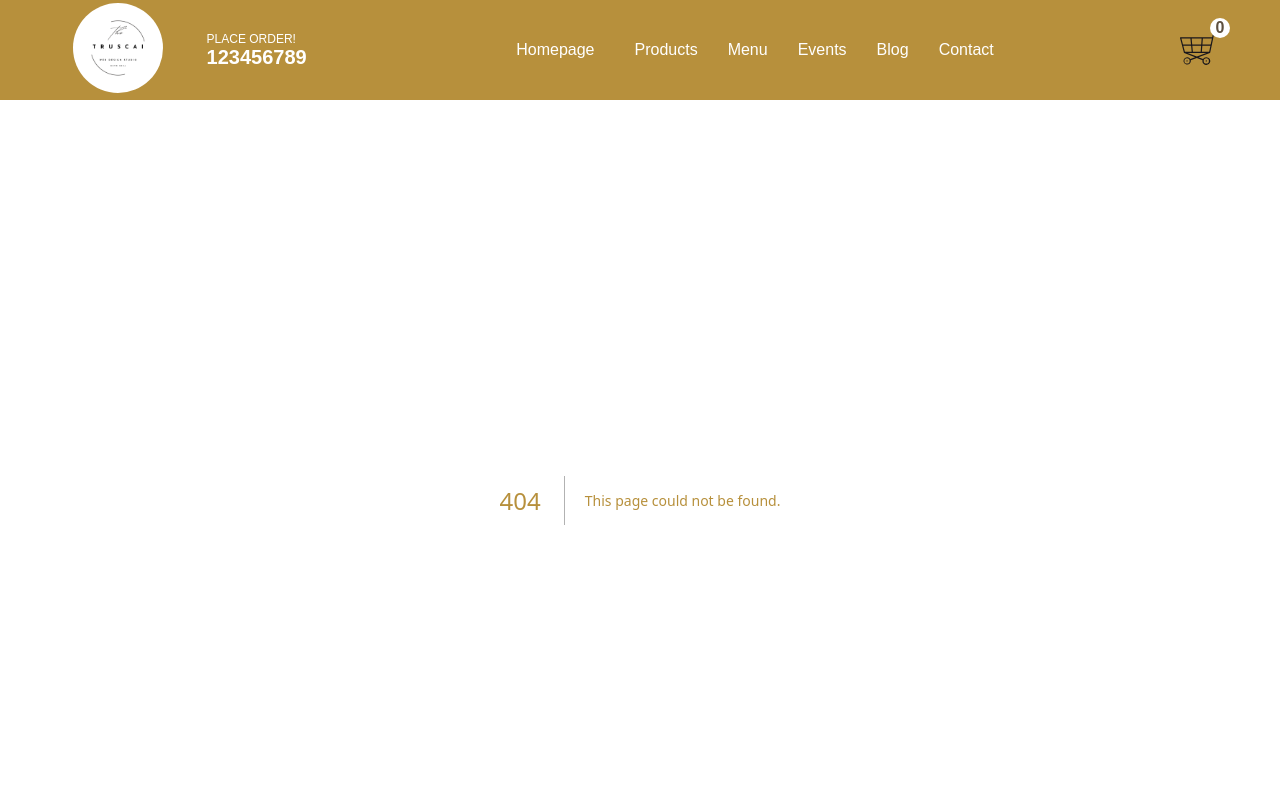
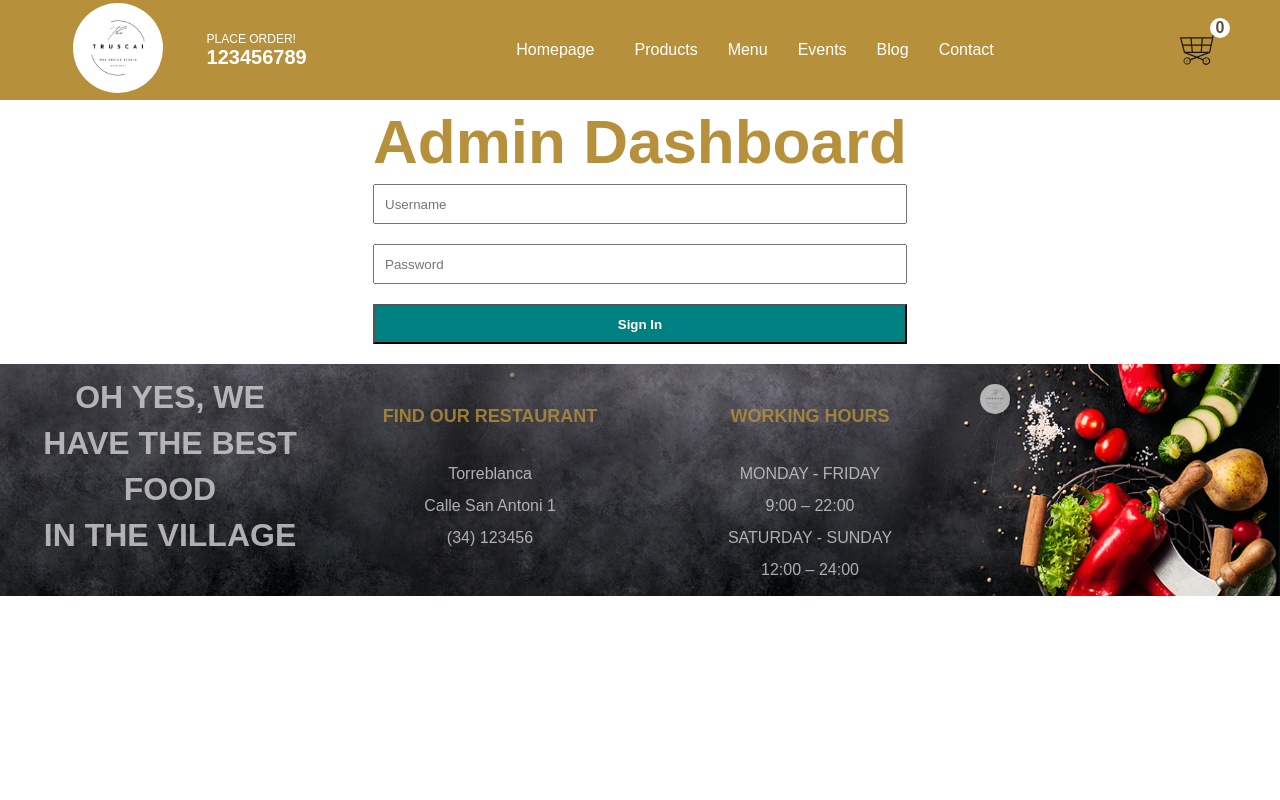
Before and after one commit to sabovoichita/restaurant-torreblanca, a Next.js app: page /admin/login in a window 1280 px wide. Before the commit this address had no page. Shown: the top 800 px of the page. Built offline with nearby package versions, Linux system fonts and the light colour scheme.

Commit message:
admin/login page

```diff
--- a/package.json
+++ b/package.json
@@ -12,6 +12,7 @@
     "@paypal/react-paypal-js": "^8.8.3",
     "@reduxjs/toolkit": "^2.6.1",
     "axios": "^1.8.4",
+    "cookie": "^1.0.2",
     "mongodb": "^6.15.0",
     "mongoose": "^8.13.2",
     "next": "^15.3.0",
--- /dev/null
+++ b/pages/admin/login.jsx
@@ -0,0 +1,65 @@
+import styles from "../../styles/Login.module.css";
+import { useState } from "react";
+import { useRouter } from "next/router";
+import axios from "axios";
+
+const Login = () => {
+  const [username, setUsername] = useState("");
+  const [password, setPassword] = useState("");
+  const [error, setError] = useState("");
+  const router = useRouter();
+
+  const handleClick = async () => {
+    try {
+      const response = await axios.post("http://localhost:3000/api/login", {
+        username,
+        password,
+      });
+
+      if (response.status === 200) {
+        router.push("/admin");
+      } else {
+        console.error("Login failed with status", response.status);
+        setError("Login failed. Please try again.");
+      }
+    } catch (err) {
+      console.error("Login request failed:", err.response?.data || err.message);
+      if (err.response?.status === 401) {
+        setError("Invalid username or password.");
+      } else {
+        setError("An error occurred. Please try again later.");
+      }
+    }
+  };
+
+  return (
+    <div className={styles.container}>
+      <div className={styles.wrapper}>
+        <h1>Admin Dashboard</h1>
+
+        <input
+          placeholder="Username"
+          className={styles.input}
+          value={username}
+          onChange={(e) => setUsername(e.target.value)}
+        />
+
+        <input
+          placeholder="Password"
+          type="password"
+          className={styles.input}
+          value={password}
+          onChange={(e) => setPassword(e.target.value)}
+        />
+
+        <button onClick={handleClick} className={styles.button}>
+          Sign In
+        </button>
+
+        {error && <span className={styles.error}>{error}</span>}
+      </div>
+    </div>
+  );
+};
+
+export default Login;
--- /dev/null
+++ b/pages/api/login.js
@@ -0,0 +1,36 @@
+import cookie from "cookie";
+import { serialize } from "cookie";
+
+const handler = async (req, res) => {
+  try {
+    if (req.method === "POST") {
+      const { username, password } = req.body;
+
+      if (
+        username === process.env.ADMIN_USERNAME &&
+        password === process.env.ADMIN_PASSWORD
+      ) {
+        res.setHeader(
+          "Set-Cookie",
+          serialize("token", process.env.TOKEN, {
+            maxAge: 60 * 60,
+            sameSite: "strict",
+            path: "/",
+          })
+        );
+        res.status(200).json("Successful");
+      } else {
+        res.status(400).json("Wrong Credentials!");
+      }
+    } else {
+      res.status(405).json("Method Not Allowed");
+    }
+  } catch (error) {
+    console.error("Error in login handler:", error);
+    res
+      .status(500)
+      .json({ message: "Internal Server Error", error: error.message });
+  }
+};
+
+export default handler;
--- /dev/null
+++ b/styles/Login.module.css
@@ -0,0 +1,32 @@
+.container {
+  height: calc(100vh-100px);
+  display: flex;
+  align-items: center;
+  justify-content: center;
+}
+
+.wrapper {
+  display: flex;
+  flex-direction: column;
+}
+
+.input {
+  height: 40px;
+  margin-bottom: 20px;
+  padding: 0 10px;
+}
+
+.button {
+  height: 40px;
+  margin-bottom: 20px;
+  bottom: none;
+  background-color: teal;
+  color: white;
+  font-weight: 600;
+  cursor: pointer;
+}
+
+.error {
+  font-size: 18px;
+  color: red;
+}
```
Also changed, not shown: 1 other file (tests, documents, lock files or other folders).
